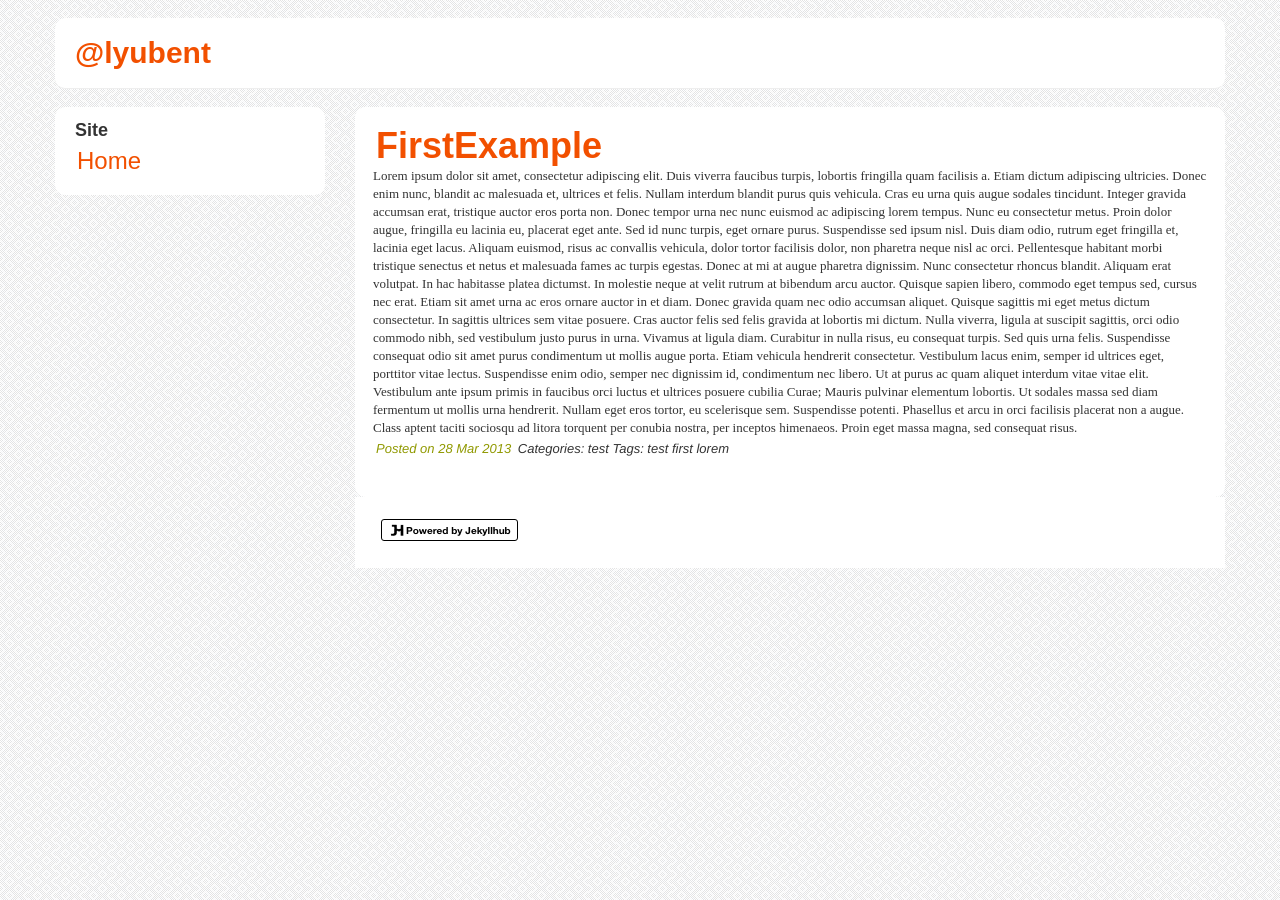
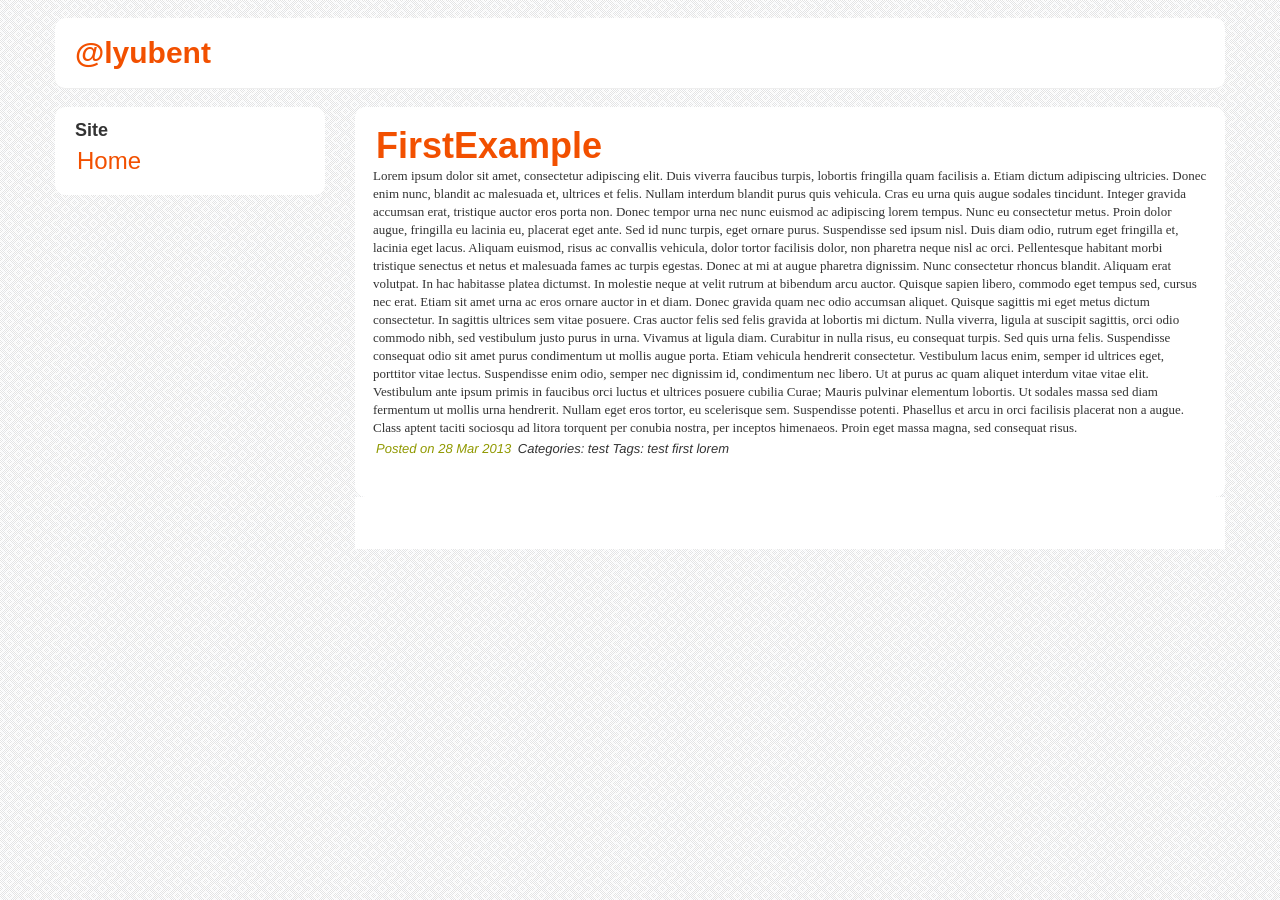
Before and after one commit to lyubent/lyubent.github.com, a Jekyll site: the page built from index.html, in a window 1280 px wide. Built offline with Jekyll 4.4.1, drawn with Linux system fonts in a browser that asks for light colours; some web fonts are replaced; the list of posts is cut into pages by our own code.

Commit message:
Updated _layouts/default.html

```diff
--- a/_layouts/default.html
+++ b/_layouts/default.html
@@ -69,7 +69,7 @@
     <div class="row">
       <div class="span9 offset3">
         <footer>
-          <a href="https://jekyllhub.com" target="_blank" style="padding: 5px 5px 0px 5px; border: 1px solid black; border-radius: 3px;" ><img src="/img/powered_by_light.png" /></a>
+
         </footer>
       </div>
     </div>
```
